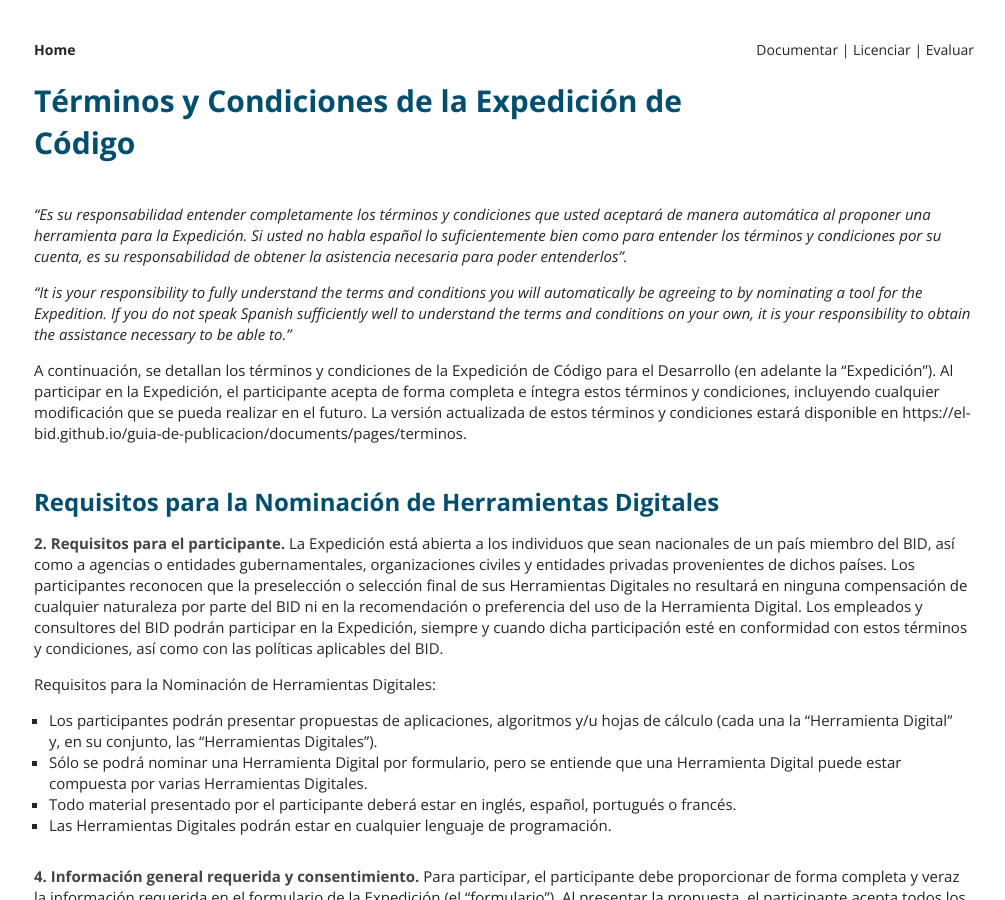
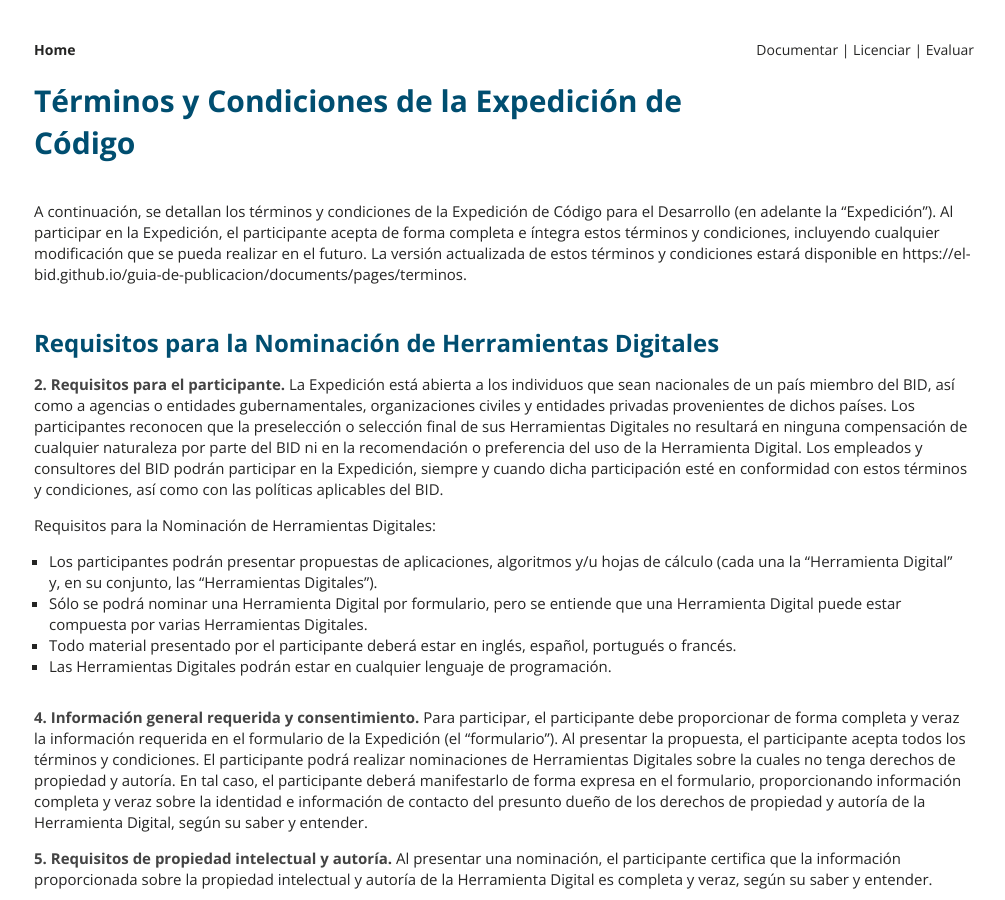
Before and after one commit to EL-BID/guia-de-publicacion, a Jekyll site: the page built from _documents/pages/terminos.markdown, in a window 1280 px wide and 900 px high. Shown: the whole window, without its empty margins (136-1141 px from the left). Built offline with Jekyll 4.4.1, drawn with Linux system fonts in a browser that asks for light colours.

Commit message:
disclaimer 2

```diff
--- a/_documents/pages/terminos.markdown
+++ b/_documents/pages/terminos.markdown
@@ -6,10 +6,6 @@ source:
 lang: es
 
 ---
-
-*"Es su responsabilidad entender completamente los términos y condiciones que usted aceptará de manera automática al proponer una herramienta para la Expedición. Si usted no habla español lo suficientemente bien como para entender los términos y condiciones por su cuenta, es su responsabilidad de obtener la asistencia necesaria para poder entenderlos".*
-
-*“It is your responsibility to fully understand the terms and conditions you will automatically be agreeing to by nominating a tool for the Expedition. If you do not speak Spanish sufficiently well to understand the terms and conditions on your own, it is your responsibility to obtain the assistance necessary to be able to.”*
 
 1. A continuación, se detallan los términos y condiciones de la Expedición de Código para el Desarrollo (en adelante la “Expedición”). Al participar en la Expedición, el participante acepta de forma completa e íntegra estos términos y condiciones, incluyendo cualquier modificación que se pueda realizar en el futuro. La versión actualizada de estos términos y condiciones estará disponible en https://el-bid.github.io/guia-de-publicacion/documents/pages/terminos.
 
```
